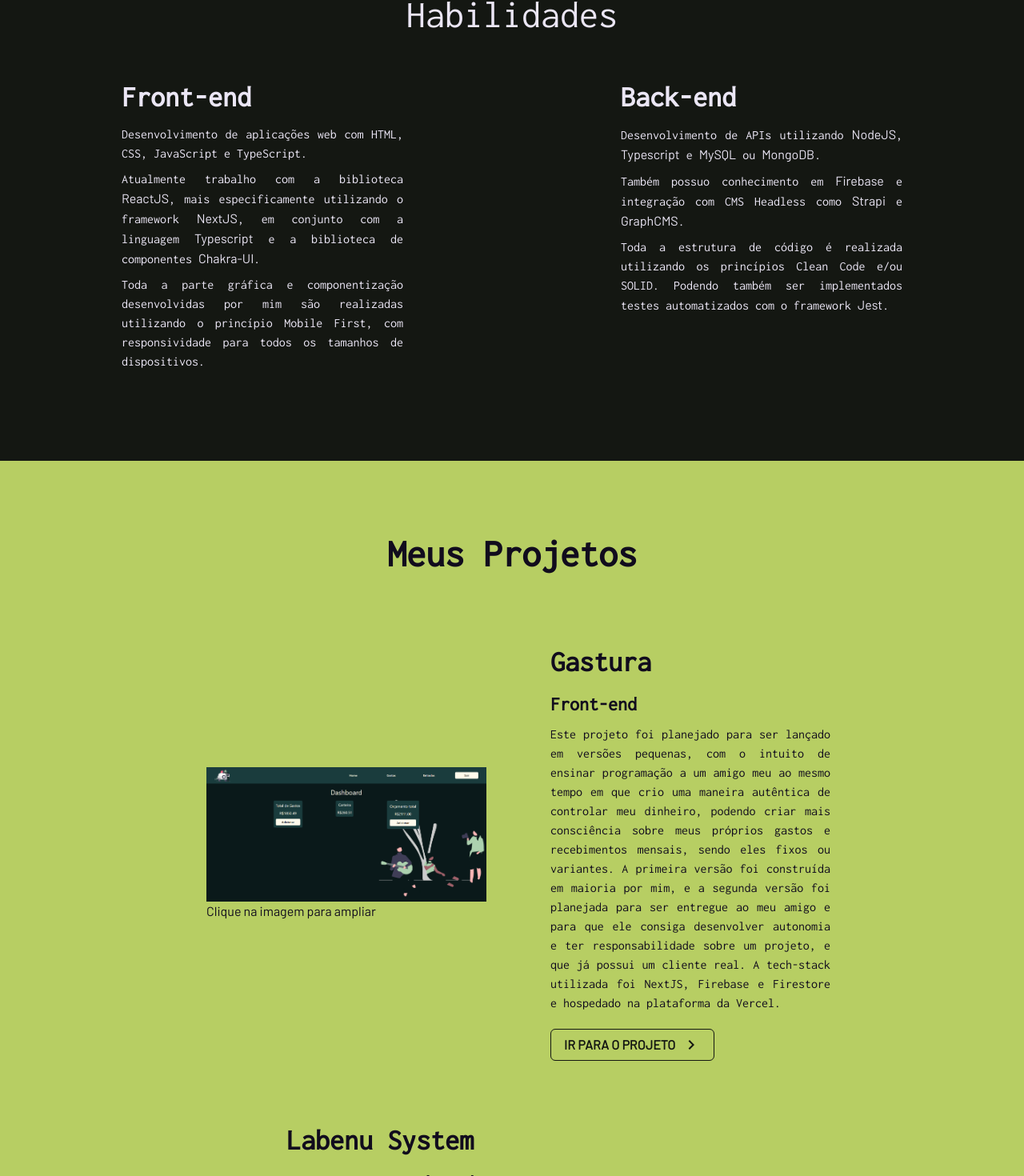
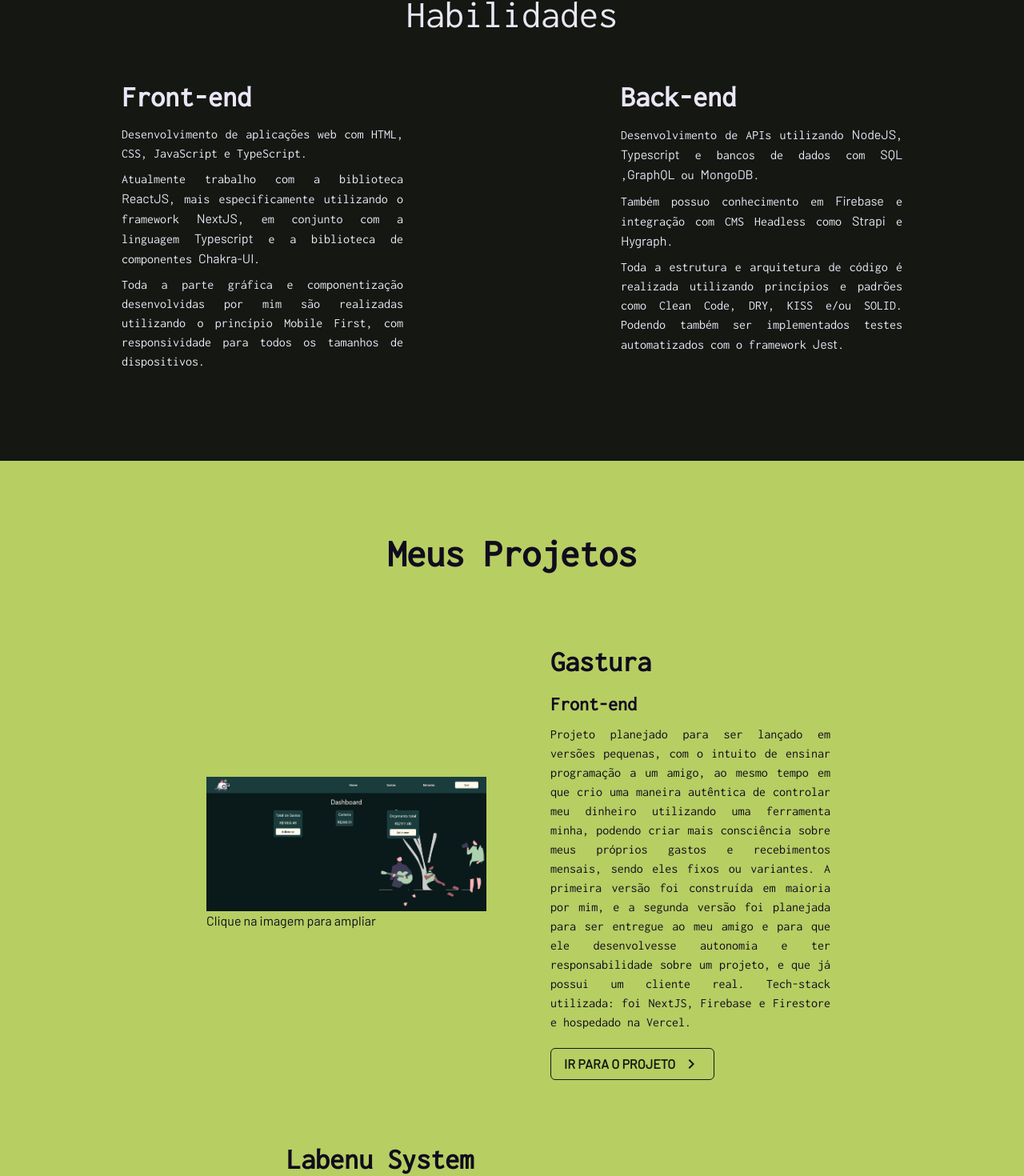
Before and after one commit to cptvictor95/portfolio, a Next.js app: page / in a window 1280 px wide. Shown: the part 1582-3052 px from the top of the page at 80% size. Built offline with nearby package versions, Linux system fonts and the light colour scheme; a web font is replaced by a local one.

Commit message:
modify gastura content text, fix some links and texts on skills section

```diff
--- a/pages/index.tsx
+++ b/pages/index.tsx
@@ -1,4 +1,5 @@
 import React from 'react';
+import Footer from '../components/Footer';
 import Header from '../components/Header';
 import ScrollToTop from '../components/ScrollToTop';
 import Main from '../layouts/Main';
@@ -17,6 +18,7 @@
       <Skills />
       <Projects />
       <Contact />
+      <Footer />
       <ScrollToTop />
     </Main>
   );
--- a/sections/Contact.tsx
+++ b/sections/Contact.tsx
@@ -3,7 +3,6 @@
 import HorizontalBar from '../components/HorizontalBar';
 import { FiPhone } from 'react-icons/fi';
 import { HiOutlineMail } from 'react-icons/hi';
-import Footer from '../components/Footer';
 
 const Contact: React.FC = () => {
   return (
@@ -15,8 +14,9 @@
       direction="column"
       align="center"
       gap={8}
+      py={16}
     >
-      <Text as="h1" fontSize="5xl" textAlign="center" pt={8} fontWeight="bold">
+      <Text as="h1" fontSize="5xl" textAlign="center" fontWeight="bold">
         Fale comigo!
       </Text>
 
@@ -72,7 +72,6 @@
       </Container>
 
       <HorizontalBar />
-      <Footer />
     </Flex>
   );
 };
--- a/sections/Projects.tsx
+++ b/sections/Projects.tsx
@@ -18,7 +18,7 @@
 
       <Project
         title="Gastura"
-        content="Este projeto foi planejado para ser lançado em versões pequenas, com o intuito de ensinar programação a um amigo meu ao mesmo tempo em que crio uma maneira autêntica de controlar meu dinheiro, podendo criar mais consciência sobre meus próprios gastos e recebimentos mensais, sendo eles fixos ou variantes. A primeira versão foi construída em maioria por mim, e a segunda versão foi planejada para ser entregue ao meu amigo e para que ele consiga desenvolver autonomia e ter responsabilidade sobre um projeto, e que já possui um cliente real. A tech-stack utilizada foi NextJS, Firebase e Firestore e hospedado na plataforma da Vercel."
+        content="Projeto planejado para ser lançado em versões pequenas, com o intuito de ensinar programação a um amigo, ao mesmo tempo em que crio uma maneira autêntica de controlar meu dinheiro utilizando uma ferramenta minha, podendo criar mais consciência sobre meus próprios gastos e recebimentos mensais, sendo eles fixos ou variantes. A primeira versão foi construída em maioria por mim, e a segunda versão foi planejada para ser entregue ao meu amigo e para que ele desenvolvesse autonomia e ter responsabilidade sobre um projeto, e que já possui um cliente real. Tech-stack utilizada:  foi NextJS, Firebase e Firestore e hospedado na  Vercel."
         stack="frontend"
         links={{
           production: 'https://gastura.vercel.app',
--- a/sections/Skills.tsx
+++ b/sections/Skills.tsx
@@ -69,9 +69,13 @@
               <Link href="https://www.typescriptlang.org" isExternal>
                 Typescript
               </Link>{' '}
-              e{' '}
+              e bancos de dados com{' '}
               <Link href="https://www.mysql.com" isExternal>
-                MySQL
+                SQL
+              </Link>{' '}
+              ,
+              <Link href="https://graphql.org" isExternal>
+                GraphQL
               </Link>{' '}
               ou{' '}
               <Link href="https://www.mongodb.com" isExternal>
@@ -84,13 +88,21 @@
               <Link href="https://firebase.google.com" isExternal>
                 Firebase
               </Link>{' '}
-              e integração com CMS Headless como <Link>Strapi</Link> e{' '}
-              <Link>GraphCMS</Link>.
+              e integração com CMS Headless como{' '}
+              <Link href="https://strapi.io" isExternal>
+                Strapi
+              </Link>{' '}
+              e{' '}
+              <Link href="https://hygraph.com" isExternal>
+                Hygraph
+              </Link>
+              .
             </Text>
             <Text>
-              Toda a estrutura de código é realizada utilizando os princípios
-              Clean Code e/ou SOLID. Podendo também ser implementados testes
-              automatizados com o framework{' '}
+              Toda a estrutura e arquitetura de código é realizada utilizando
+              princípios e padrões como Clean Code, DRY, KISS e/ou SOLID.
+              Podendo também ser implementados testes automatizados com o
+              framework{' '}
               <Link href="https://jestjs.io/pt-BR/" isExternal>
                 Jest
               </Link>
```
